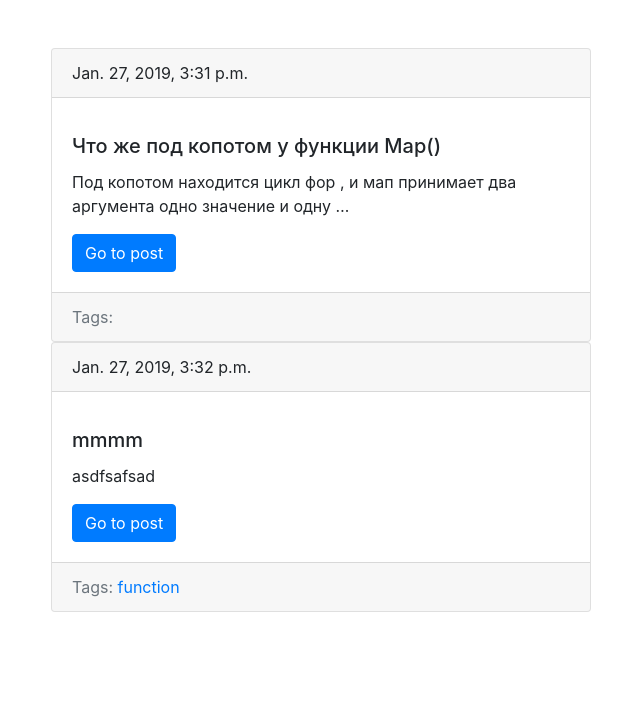
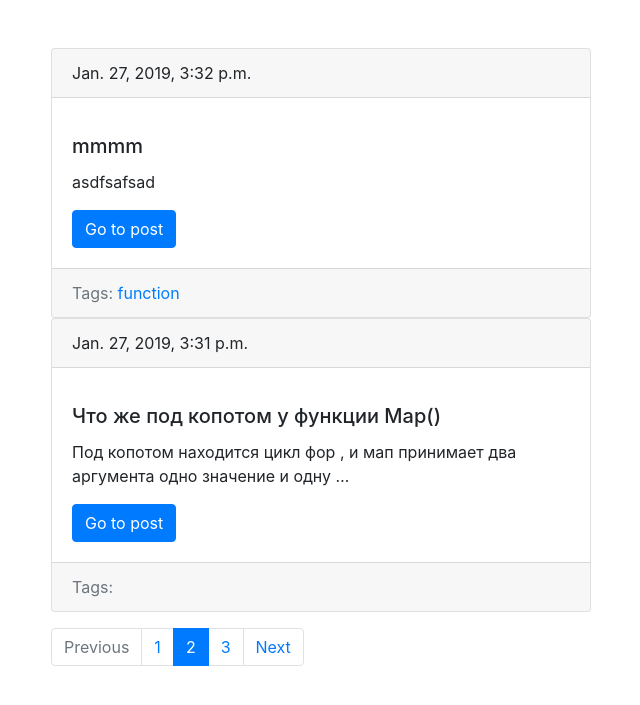
Before and after one commit to Alymbekov/site_for_posts, a Django app: page /blog/ in a window 1280 px wide. Shown: the part 56-761 px from the top of the page, without its empty margins (224-864 px from the left). Run offline with Django 3.2, Linux system fonts and the light colour scheme; data comes from the database, SQL or seed files in the repository; some libraries are stand-ins or nearby versions.

Commit message:
add to models class meta for pagination and append to base boots pagin

```diff
--- a/app/blogengine/blog/models.py
+++ b/app/blogengine/blog/models.py
@@ -31,6 +31,9 @@ class Post(models.Model):
     def __str__(self):
         return self.title
 
+    class Meta:
+        ordering = ['-date_pub']
+
 class Tag(models.Model):
     title = models.CharField(max_length=50)
     slug  = models.SlugField(max_length=50,unique=True)
@@ -47,4 +50,6 @@ class Tag(models.Model):
     def __str__(self):
         return self.title
 
+    class Meta:
+        ordering = ['title']
 # Create your models here.
--- a/app/blogengine/templates/bases/base.html
+++ b/app/blogengine/templates/bases/base.html
@@ -45,6 +45,21 @@
         {% block content %}
       There is no any content for you
             {% endblock %}
+  <nav aria-label="..." class="mt-3">
+    <ul class="pagination">
+      <li class="page-item disabled">
+        <a class="page-link" href="#" tabindex="-1" aria-disabled="true">Previous</a>
+      </li>
+      <li class="page-item"><a class="page-link" href="#">1</a></li>
+      <li class="page-item active" aria-current="page">
+        <a class="page-link" href="#">2 <span class="sr-only">(current)</span></a>
+      </li>
+      <li class="page-item"><a class="page-link" href="#">3</a></li>
+      <li class="page-item">
+        <a class="page-link" href="#">Next</a>
+      </li>
+    </ul>
+  </nav>
     </div>
   </div>
 </div>
@@ -68,6 +83,7 @@
 
 </div>
   {% endif %}
+
 {% block script %}
 <script src="https://code.jquery.com/jquery-3.2.1.slim.min.js" integrity="sha384-KJ3o2DKtIkvYIK3UENzmM7KCkRr/rE9/Qpg6aAZGJwFDMVNA/GpGFF93hXpG5KkN" crossorigin="anonymous"></script>
 <script src="https://cdnjs.cloudflare.com/ajax/libs/popper.js/1.12.9/umd/popper.min.js" integrity="sha384-ApNbgh9B+Y1QKtv3Rn7W3mgPxhU9K/ScQsAP7hUibX39j7fakFPskvXusvfa0b4Q" crossorigin="anonymous"></script>
```
